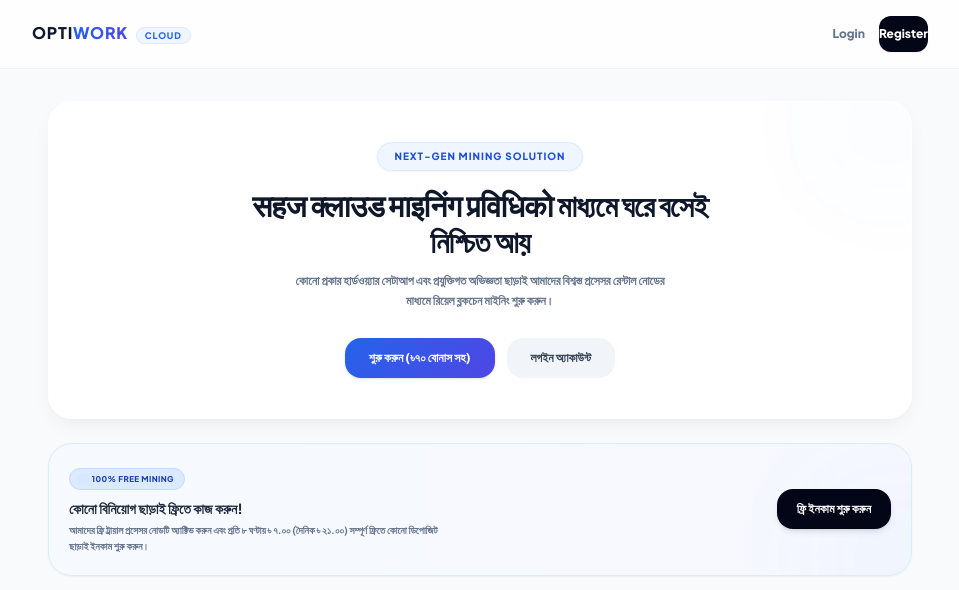
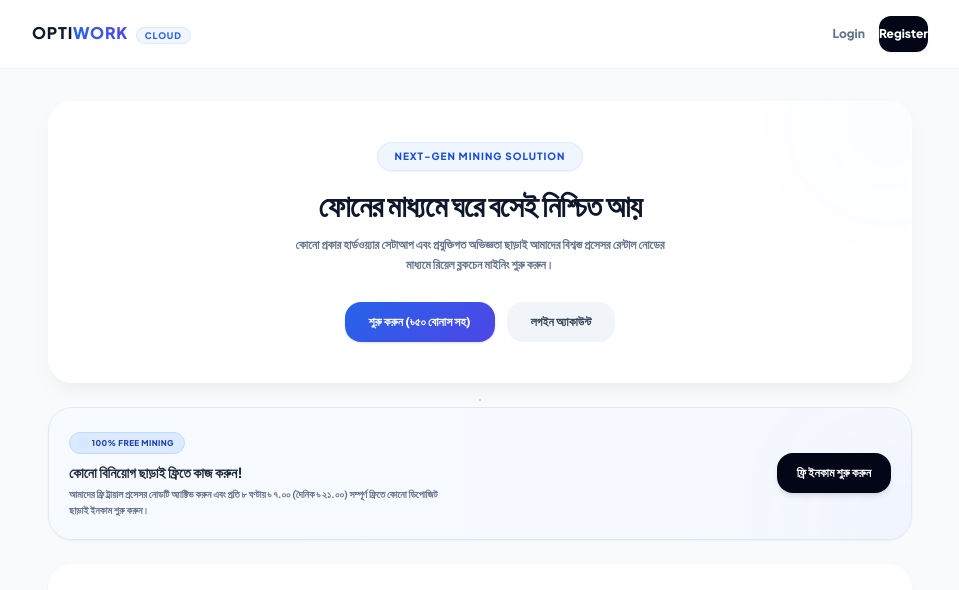
Before and after one commit to teamcipx/Orpi, a Flask app: page / in a window 1280 px wide. Shown: the top 590 px of the page, without its empty margins (160-1119 px from the left). Run offline with Flask 3, Linux system fonts and the light colour scheme; some libraries are stand-ins or nearby versions.

Commit message:
Update home.html

```diff
--- a/templates/home.html
+++ b/templates/home.html
@@ -87,7 +87,7 @@
                 Next-Gen Mining Solution
             </span>
             <h1 class="text-2xl sm:text-3xl font-black text-slate-900 tracking-tight leading-tight max-w-lg mx-auto">
-                सहज क्लाउड माइनिंग प्रविधिको মাধ্যমে ঘরে বসেই নিশ্চিত আয়
+                ফোনের মাধ্যমে ঘরে বসেই নিশ্চিত আয়
             </h1>
             <p class="text-xs text-slate-500 mt-3 max-w-sm mx-auto leading-relaxed font-bold">
                 কোনো প্রকার হার্ডওয়্যার সেটাআপ এবং প্রযুক্তিগত অভিজ্ঞতা ছাড়াই আমাদের বিশ্বস্ত প্রসেসর রেন্টাল নোডের মাধ্যমে রিয়েল ব্লকচেন মাইনিং শুরু করুন।
@@ -100,7 +100,7 @@
                     </a>
                 {% else %}
                     <a href="/register" class="glow-btn-light text-white text-xs font-black px-6 py-3 rounded-2xl transition shadow">
-                        শুরু করুন (৳৭০ বোনাস সহ)
+                        শুরু করুন (৳৫০ বোনাস সহ)
                     </a>
                     <a href="/login" class="bg-slate-100 hover:bg-slate-200 text-slate-700 text-xs font-black px-6 py-3 rounded-2xl transition">
                         লগইন অ্যাকাউন্ট
```
